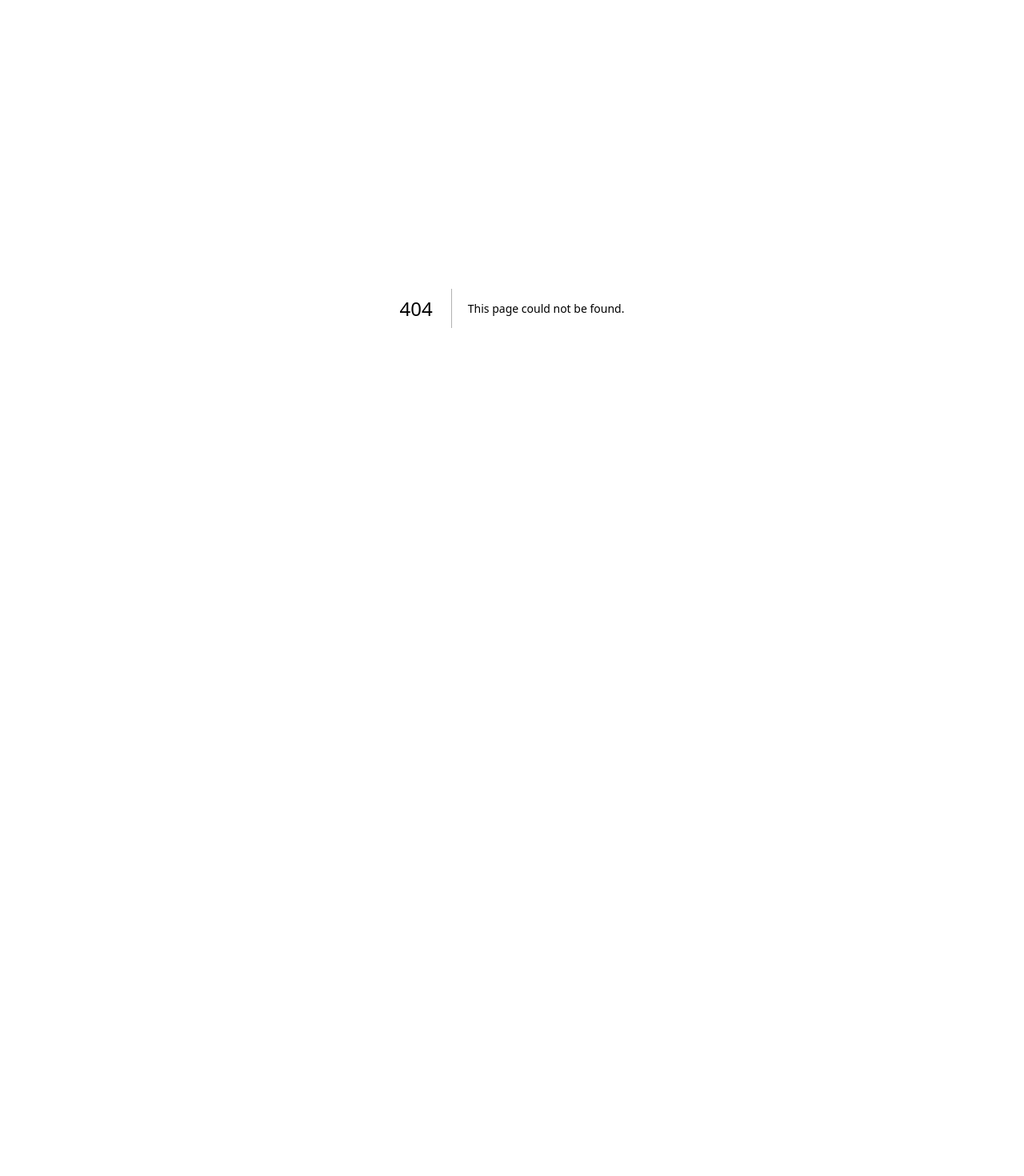
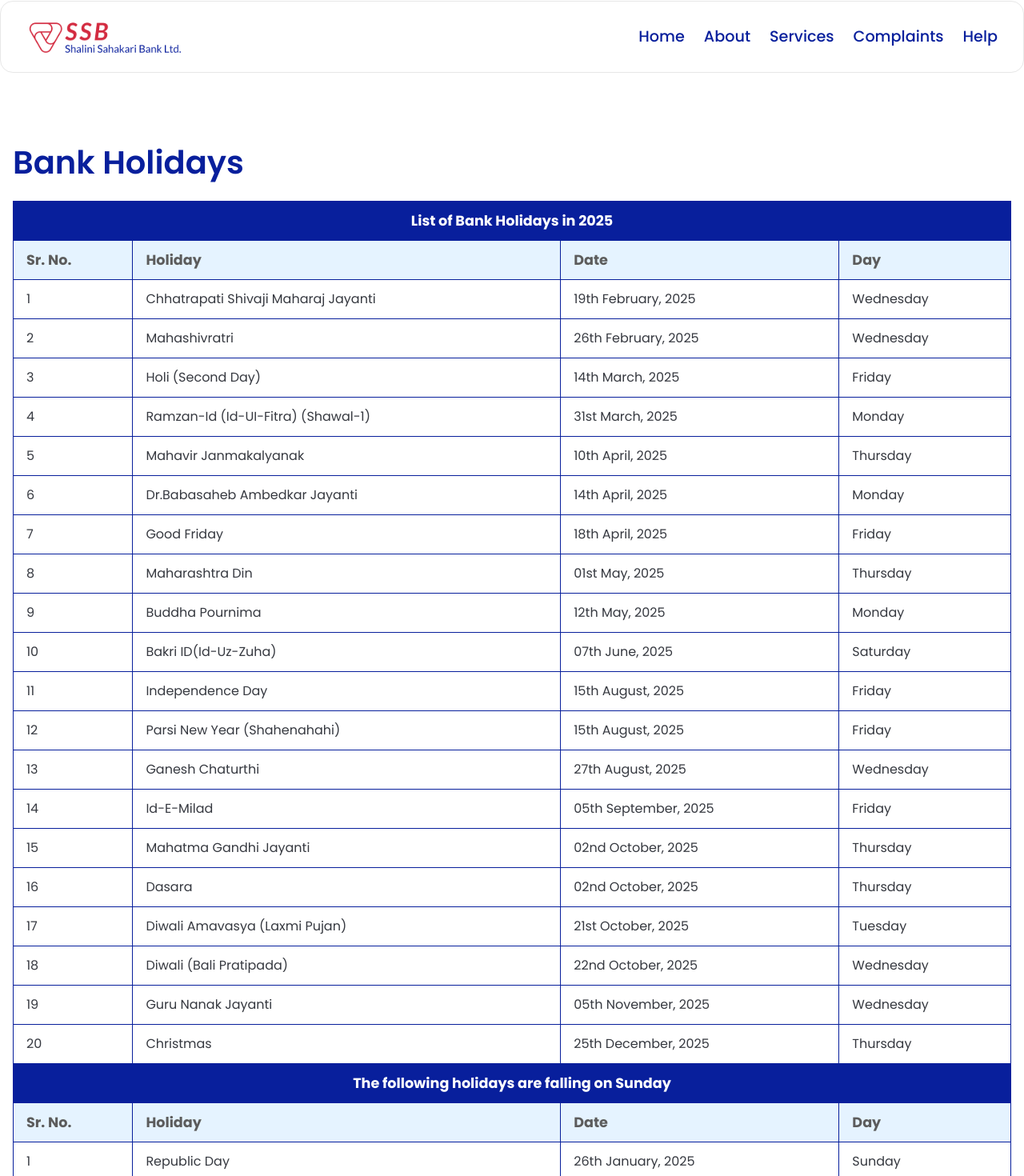
Before and after one commit to boldElixer/shalini-bank, a Next.js app: page /bank-holidays in a window 1280 px wide. Before the commit this address had no page. Shown: the part 15-1485 px from the top of the page at 80% size. Before the commit the page ends 800 px from the top, so only its background shows below. Built offline with nearby package versions, Linux system fonts and the light colour scheme.

Commit message:
bank holidays added

```diff
--- /dev/null
+++ b/src/app/bank-holidays/holiday.module.css
@@ -0,0 +1,41 @@
+/* Container Utility */
+.container {
+  max-width: var(--container-width);
+  margin: 0 auto;
+  padding: 0 var(--spacing-sm);
+}
+
+/* --- Section Utilities --- */
+.section {
+  padding: var(--spacing-lg) 0;
+}
+
+.section h1 {
+  font-size: 2.5rem;
+  font-weight: var(--semibold);
+  color: var(--color-primary-blue);
+  margin-bottom: var(--spacing-sm);
+}
+
+.tableWrapper {
+  border-collapse: collapse;
+  width: 100%;
+  margin: 0 auto;
+  font-size: 1rem;
+  margin-top: var(--spacing-sm);
+}
+
+.tableWrapper th, .tableWrapper td {
+  padding: var(--spacing-xs) var(--spacing-sm);
+  text-align: left;
+  border: 1px solid var(--color-primary-blue);
+  line-height: var(--spacing-md);
+  font-size: 1rem;
+}
+
+.tableWrapper th {
+  background-color: var(--color-primary-blue-light);
+  color: var(--color-text-light);
+  font-weight: var(--bold);
+  font-size: 1.1rem;
+}
--- /dev/null
+++ b/src/app/bank-holidays/page.jsx
@@ -0,0 +1,91 @@
+import Head from 'next/head';
+import Header from '@/components/Header/Header';
+import Footer from '@/components/Footer/Footer';
+import styles from './holiday.module.css';
+import holidaysData from "@/data/bank-holidays.json";
+
+export default function BankHolidaysPage() {
+  const holidays = holidaysData.holidays;
+  const sundays = holidaysData.sundays;
+  return (
+    <>
+      <Head>
+        <title>Bank Holidays - Shalini Sahakari Bank</title>
+        <meta name="description" content="List of Bank Holidays" />
+      </Head>
+
+      <Header />
+
+      <main>
+        <div className={styles.container}>
+            <section className={styles.section}>
+                <h1>Bank Holidays</h1>
+                <div>
+                    <table className={styles.tableWrapper}>
+                        <thead>
+                        <tr>
+                            <th
+                            colSpan="4"
+                            style={{
+                                textAlign: "center",
+                                backgroundColor: "var(--color-primary-blue)",
+                                color: "white",
+                            }}
+                            >
+                            List of Bank Holidays in 2025
+                            </th>
+                        </tr>
+                        <tr>
+                            <th>Sr. No.</th>
+                            <th>Holiday</th>
+                            <th>Date</th>
+                            <th>Day</th>
+                        </tr>
+                        </thead>
+                        <tbody>
+                        {holidays.map((holiday) => (
+                            <tr key={holiday["Sr. No."]}>
+                            <td>{holiday["Sr. No."]}</td>
+                            <td>{holiday["Holiday"]}</td>
+                            <td>{holiday["Date"]}</td>
+                            <td>{holiday["Day"]}</td>
+                            </tr>
+                        ))}
+                        <tr>
+                            <th
+                            colSpan="4"
+                            style={{
+                                textAlign: "center",
+                                backgroundColor: "var(--color-primary-blue)",
+                                color: "white"
+                            }}
+                            >
+                            The following holidays are falling on Sunday
+                            </th>
+                        </tr>
+                        <tr>
+                            <th>Sr. No.</th>
+                            <th>Holiday</th>
+                            <th>Date</th>
+                            <th>Day</th>
+                        </tr>
+                        {sundays.map((sunday, index) => (
+                            <tr key={index}>
+                            <td>{sunday["Sr. No."]}</td>
+                            <td>{sunday["Holiday"]}</td>
+                            <td>{sunday["Date"]}</td>
+                            <td>{sunday["Day"]}</td>
+                            </tr>
+                        ))}
+                        </tbody>
+                    </table>
+                    </div>
+            </section>
+        </div>
+
+      </main>
+
+      <Footer />
+    </>
+  );
+}
--- a/src/components/Footer/Footer.jsx
+++ b/src/components/Footer/Footer.jsx
@@ -14,7 +14,7 @@ export default function Footer() {
               <li><Link href="/about">About Us</Link></li>
               <li><Link href="/about#BOD">Board of Directors</Link></li>
               <li><Link href="/shareholders">Shareholders</Link></li>
-              <li>Bank Holidays</li>
+              <li><Link href="/bank-holidays">Bank Holidays</Link></li>
               <li>Careers</li>
               <li><Link href="/esg">Environment, Social & Governance</Link></li>
             </ul>
--- /dev/null
+++ b/src/data/bank-holidays.json
@@ -0,0 +1,151 @@
+{
+  "holidays": [
+    {
+      "Sr. No.": 1,
+      "Holiday": "Chhatrapati Shivaji Maharaj Jayanti",
+      "Date": "19th February, 2025",
+      "Day": "Wednesday"
+    },
+    {
+      "Sr. No.": 2,
+      "Holiday": "Mahashivratri",
+      "Date": "26th February, 2025",
+      "Day": "Wednesday"
+    },
+    {
+      "Sr. No.": 3,
+      "Holiday": "Holi (Second Day)",
+      "Date": "14th March, 2025",
+      "Day": "Friday"
+    },
+    {
+      "Sr. No.": 4,
+      "Holiday": "Ramzan-Id (Id-UI-Fitra) (Shawal-1)",
+      "Date": "31st March, 2025",
+      "Day": "Monday"
+    },
+    {
+      "Sr. No.": 5,
+      "Holiday": "Mahavir Janmakalyanak",
+      "Date": "10th April, 2025",
+      "Day": "Thursday"
+    },
+    {
+      "Sr. No.": 6,
+      "Holiday": "Dr.Babasaheb Ambedkar Jayanti",
+      "Date": "14th April, 2025",
+      "Day": "Monday"
+    },
+    {
+      "Sr. No.": 7,
+      "Holiday": "Good Friday",
+      "Date": "18th April, 2025",
+      "Day": "Friday"
+    },
+    {
+      "Sr. No.": 8,
+      "Holiday": "Maharashtra Din",
+      "Date": "01st May, 2025",
+      "Day": "Thursday"
+    },
+    {
+      "Sr. No.": 9,
+      "Holiday": "Buddha Pournima",
+      "Date": "12th May, 2025",
+      "Day": "Monday"
+    },
+    {
+      "Sr. No.": 10,
+      "Holiday": "Bakri ID(Id-Uz-Zuha)",
+      "Date": "07th June, 2025",
+      "Day": "Saturday"
+    },
+    {
+      "Sr. No.": 11,
+      "Holiday": "Independence Day",
+      "Date": "15th August, 2025",
+      "Day": "Friday"
+    },
+    {
+      "Sr. No.": 12,
+      "Holiday": "Parsi New Year (Shahenahahi)",
+      "Date": "15th August, 2025",
+      "Day": "Friday"
+    },
+    {
+      "Sr. No.": 13,
+      "Holiday": "Ganesh Chaturthi",
+      "Date": "27th August, 2025",
+      "Day": "Wednesday"
+    },
+    {
+      "Sr. No.": 14,
+      "Holiday": "Id-E-Milad",
+      "Date": "05th September, 2025",
+      "Day": "Friday"
+    },
+    {
+      "Sr. No.": 15,
+      "Holiday": "Mahatma Gandhi Jayanti",
+      "Date": "02nd October, 2025",
+      "Day": "Thursday"
+    },
+    {
+      "Sr. No.": 16,
+      "Holiday": "Dasara",
+      "Date": "02nd October, 2025",
+      "Day": "Thursday"
+    },
+    {
+      "Sr. No.": 17,
+      "Holiday": "Diwali Amavasya (Laxmi Pujan)",
+      "Date": "21st October, 2025",
+      "Day": "Tuesday"
+    },
+    {
+      "Sr. No.": 18,
+      "Holiday": "Diwali (Bali Pratipada)",
+      "Date": "22nd October, 2025",
+      "Day": "Wednesday"
+    },
+    {
+      "Sr. No.": 19,
+      "Holiday": "Guru Nanak Jayanti",
+      "Date": "05th November, 2025",
+      "Day": "Wednesday"
+    },
+    {
+      "Sr. No.": 20,
+      "Holiday": "Christmas",
+      "Date": "25th December, 2025",
+      "Day": "Thursday"
+    }
+  ],
+
+  "sundays": [
+    {
+      "Sr. No.": 1,
+      "Holiday": "Republic Day",
+      "Date": "26th January, 2025",
+      "Day": "Sunday"
+    },
+    {
+      "Sr. No.": 2,
+      "Holiday": "Gudhi Padwa",
+      "Date": "30th March, 2025",
+      "Day": "Sunday"
+    },
+    {
+      "Sr. No.": 3,
+      "Holiday": "Ram Navami",
+      "Date": "06th April, 2025",
+      "Day": "Sunday"
+    },
+    {
+      "Sr. No.": 4,
+      "Holiday": "Moharum",
+      "Date": "06th July, 2025",
+      "Day": "Sunday"
+    }
+  ]
+}
```
